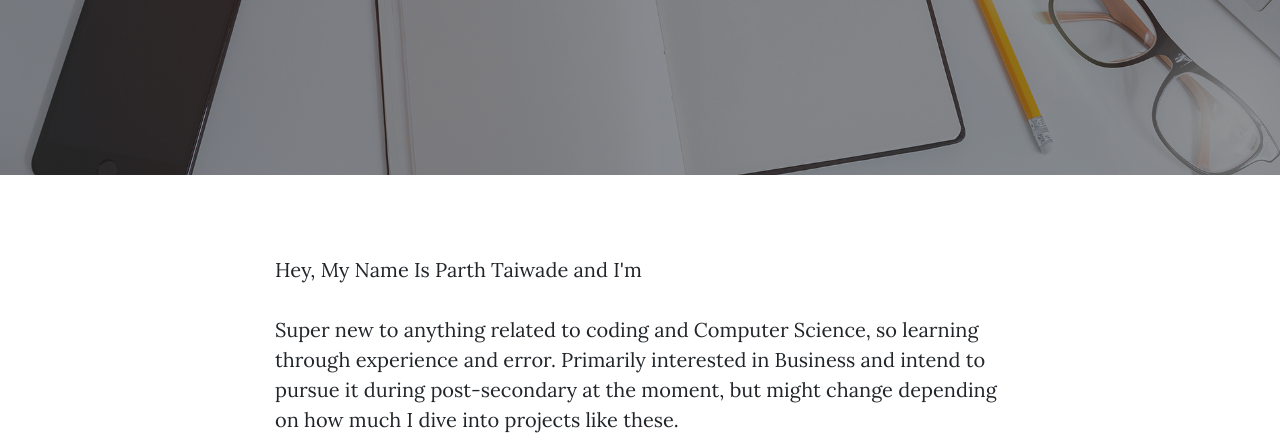
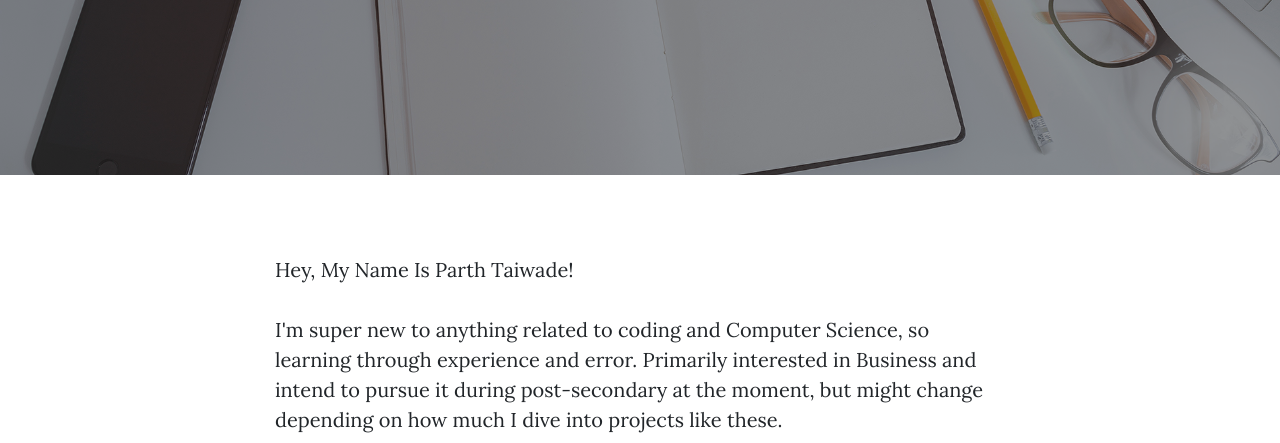
Before and after one commit to parthtaiwade/parthtaiwade.github.io, a website: page index.html in a window 1280 px wide. Shown: the part 357-800 px from the top of the page. Drawn offline with nearby package versions, Linux system fonts and the light colour scheme.

Commit message:
Update index.html

```diff
--- a/index.html
+++ b/index.html
@@ -71,8 +71,8 @@
   <div class="container">
     <div class="row">
       <div class="col-lg-8 col-md-10 mx-auto">
-        <p>Hey, My Name Is Parth Taiwade and I'm </p>
-        <p>Super new to anything related to coding and Computer Science, so learning through experience and error. Primarily interested in Business and intend to pursue it during post-secondary at the moment, but might change depending on how much I dive into projects like these.</p>
+        <p>Hey, My Name Is Parth Taiwade!</p>
+        <p> I'm super new to anything related to coding and Computer Science, so learning through experience and error. Primarily interested in Business and intend to pursue it during post-secondary at the moment, but might change depending on how much I dive into projects like these.</p>
         <p>Really want this blog to revolve around new and interesting topics that I learn about which I feel are benefical to share with the world. Hopefully, it'll also expand my horizons on concepts I normally wouldnt consider exploring, like creating a blog :)</p>
         <p></p>
       </div>
```
